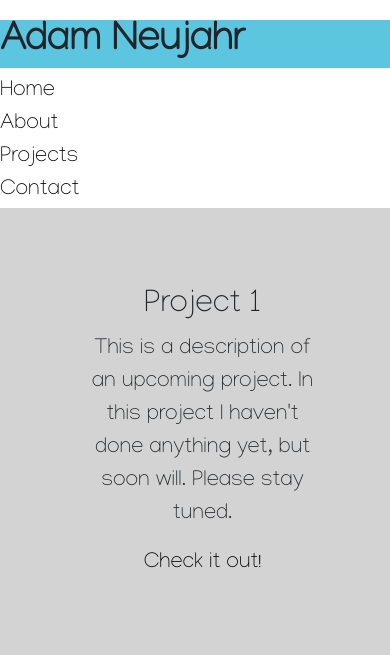
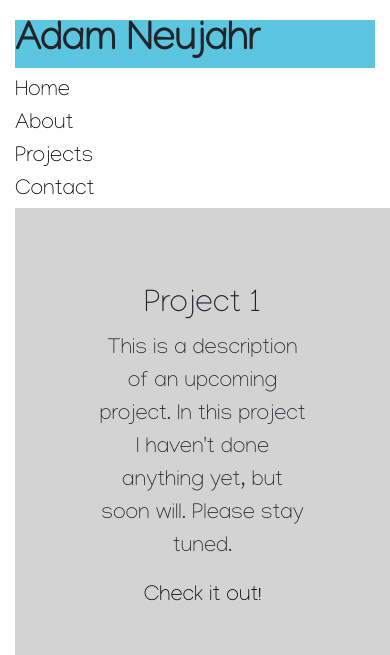
Before and after one commit to adamneuj/adamneuj.github.io, a plain HTML site: page projects.html in a window 390 px wide. Shown: the top 655 px of the page. Drawn offline with nearby package versions, Linux system fonts and the light colour scheme.

Commit message:
Added fluid containers for more responsive design

```diff
--- a/projects.html
+++ b/projects.html
@@ -11,14 +11,18 @@
 	</header>
 
 	<body>
+		<div class="container-fluid">
 			<h1 class="nameClass">Adam Neujahr</h1>
+		</div>
+		<div class="container-fluid">
 			<div class="row navMenu">
 				<div class="col-xl-1"><a href="index.html">Home</a></div>
 				<div class="col-xl-1"><a href="aboutme.html">About</a></div>
 				<div class="col-xl-1"><a href="projects.html">Projects</a></div>
 				<div class="col-xl-1"><a href="contact.html">Contact</a></div>
 			</div>
-
+		</div>
+		<div class="container-fluid">
 			<div class="row marginLeft">
 				<div class="col-xl-6 projectClass">
 					<h2>Project 1</h2>
@@ -29,7 +33,6 @@
 					<img src="project1.png" alt="Project 1">
 				</div>
 			</div>
-
 			<div class="row">
 				<div class="col-xl-6">
 					<img src="project2.jpg" alt="Project 2">
@@ -40,7 +43,6 @@
 					<p><a href="https://www.google.com">Check it out!</a></p>
 				</div>
 			</div>
-
 			<div class="row marginLeft">
 				<div class="col-xl-6 projectClassleft">
 					<h2>Project 3</h2>
@@ -51,14 +53,17 @@
 					<img src="project3.jpg" alt="Project 3">
 				</div>
 			</div>
+		</div>
 	</body>
 
 	<footer>
+		<div class="container-fluid">
 			<div class="row">
 				<div class="col-xl-12">
 					<h1 style="margin-top:15px;" class="footer">Ph: <a href="tel:7025570195">(702) 557-0195</a>  |  Email: <a href="mailto:adamneujahr@gmail.com">adamneujahr@gmail.com</a></h1></style>
 				</div>
 			</div>
+		</div>
 	</footer>
 
 </html>
```
Also changed, not shown: aboutme.html (+8 -0 lines), contact.html (+8 -0 lines), index.html (+8 -0 lines). Lines whose indentation alone changed are shown as unchanged.
